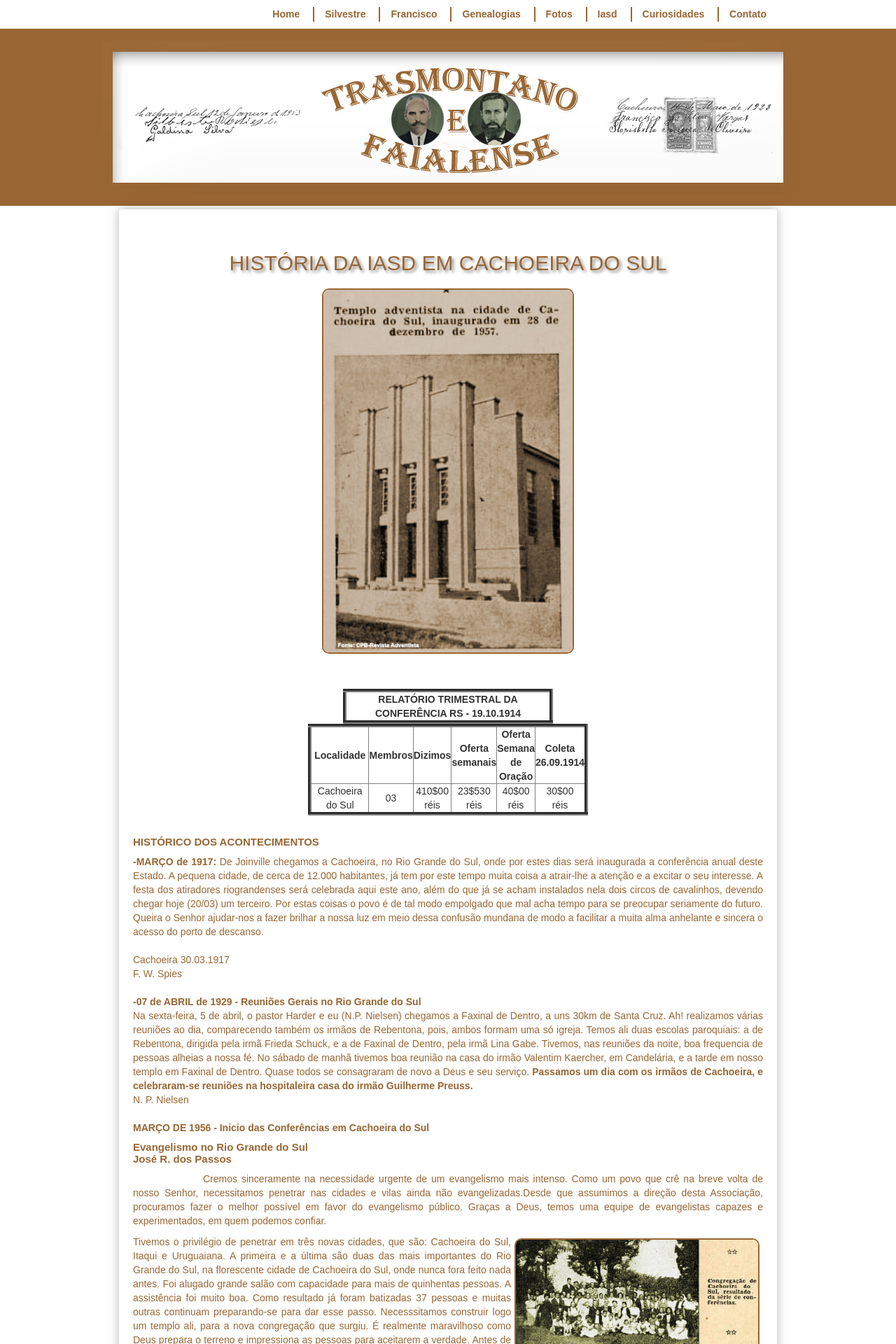
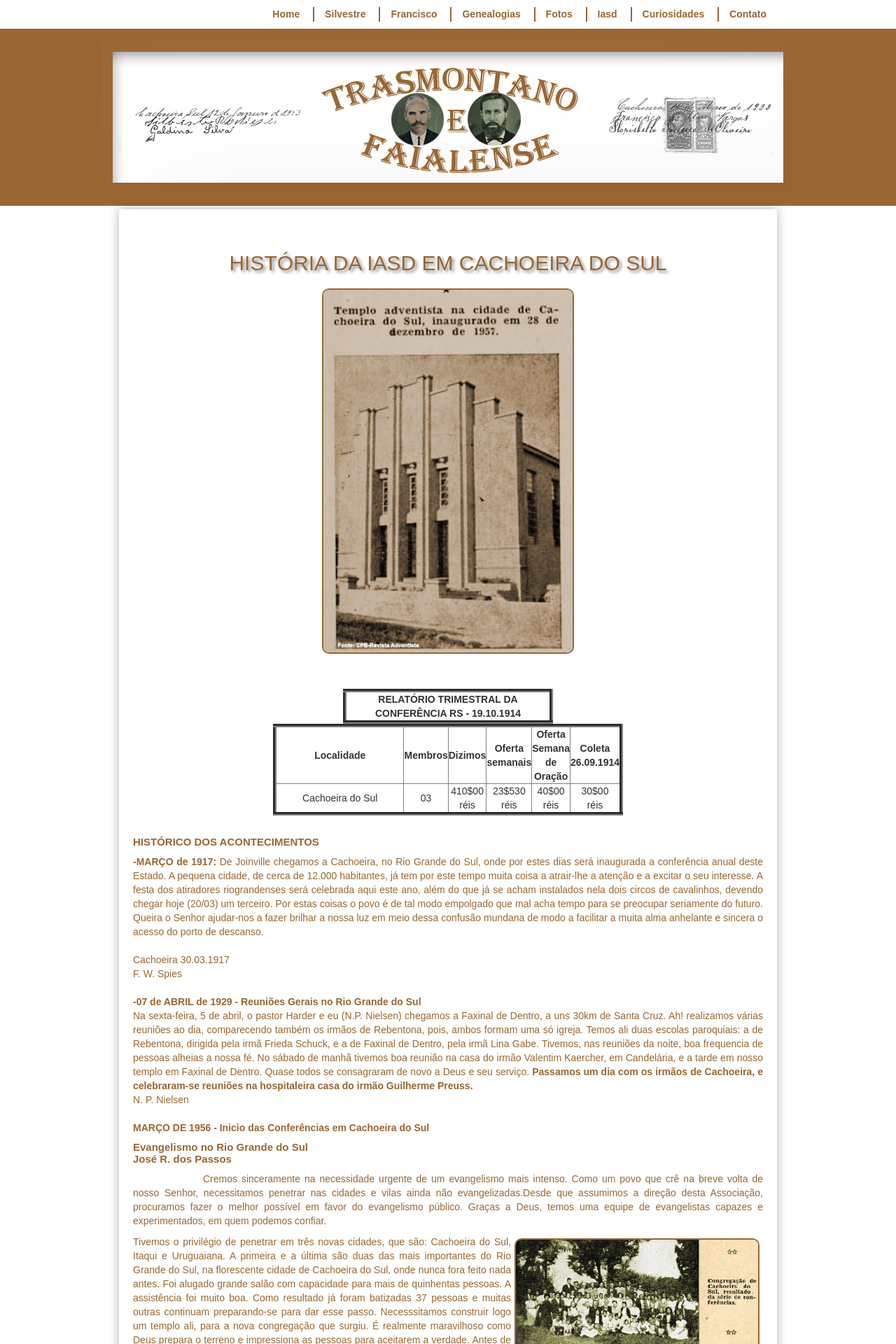
Before and after one commit to claudiovargas1955/claudiovargas1955.github.io, a Jekyll site: the page built from _pages/história-da-iasd-cachoeira.html, in a window 1280 px wide. Shown: the top 1920 px of the page at 70% size. Built offline with Jekyll 4.4.1, drawn with Linux system fonts in a browser that asks for light colours; some web fonts are replaced.

Commit message:
Update história-da-iasd-cachoeira.html

```diff
--- a/_pages/história-da-iasd-cachoeira.html
+++ b/_pages/história-da-iasd-cachoeira.html
@@ -124,7 +124,7 @@
          </tr>
 
 
-    <table border="5px" color="#ffffff" width="400px"  cellspacing="5px" cellpadding="5px">
+    <table border="5px" color="#ffffff" width="500px"  cellspacing="10px" cellpadding="10px">
          <tr>
            <td align="center" width="300px"><b>Localidade</b></td>
            <td align="center" width="30px"><b>Membros</b></td>
```
